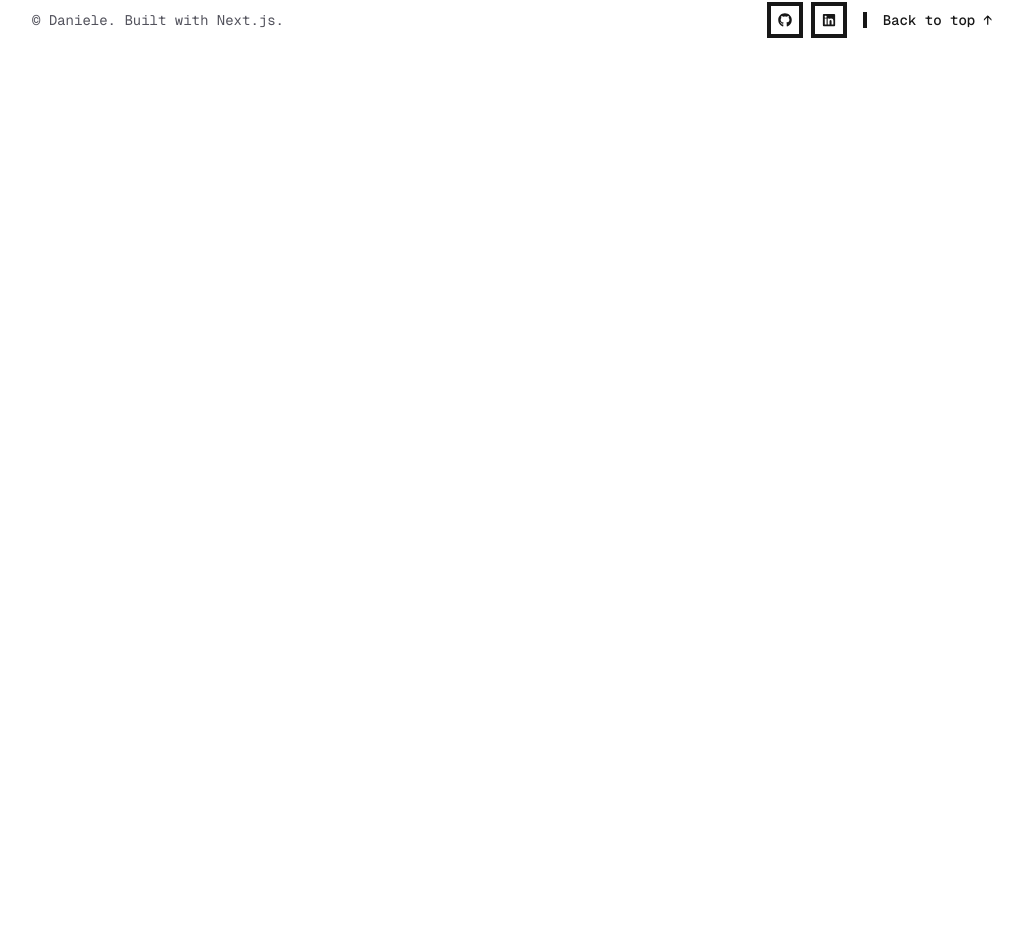
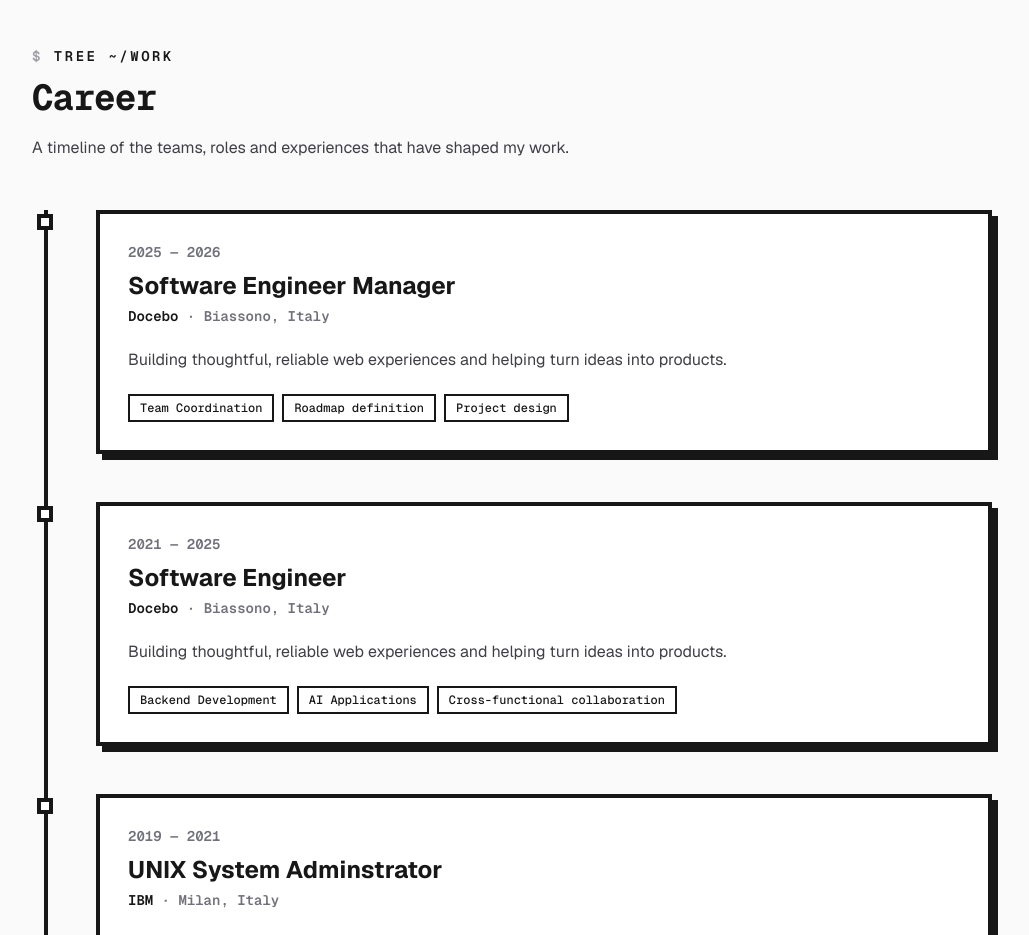
Before and after one commit to DanielWhite95/personal-website, a Next.js app: page / in a window 1280 px wide. Shown: the part 1854-2789 px from the top of the page, without its empty margins (128-1157 px from the left). Before the commit the page ends 1924 px from the top, so only its background shows below. Built offline with nearby package versions, Linux system fonts and the light colour scheme.

Commit message:
feat: added career section

```diff
--- /dev/null
+++ b/app/lib/career.ts
@@ -0,0 +1,46 @@
+export type CareerEntry = {
+  role: string;
+  company: string;
+  location: string;
+  start: string;
+  end: string;
+  current?: boolean;
+  description: string;
+  highlights: string[];
+};
+
+// Replace these sample entries with your own roles and dates.
+export const career: CareerEntry[] = [
+  {
+    role: "Software Engineer Manager",
+    company: "Docebo",
+    location: "Biassono, Italy",
+    start: "2025",
+    end: "2026",
+    current: false,
+    description:
+      "Building thoughtful, reliable web experiences and helping turn ideas into products.",
+    highlights: ["Team Coordination", "Roadmap definition", "Project design"],
+  },
+  {
+    role: "Software Engineer",
+    company: "Docebo",
+    location: "Biassono, Italy",
+    start: "2021",
+    end: "2025",
+    current: false,
+    description:
+      "Building thoughtful, reliable web experiences and helping turn ideas into products.",
+    highlights: ["Backend Development", "AI Applications", "Cross-functional collaboration"],
+  },
+  {
+    role: "UNIX System Adminstrator",
+    company: "IBM",
+    location: "Milan, Italy",
+    start: "2019",
+    end: "2021",
+    description:
+      "Worked across the frontend lifecycle, from shaping interfaces to shipping features used by customers.",
+    highlights: ["React & TypeScript", "Design systems", "Performance improvements"],
+  },
+];
--- a/app/page.tsx
+++ b/app/page.tsx
@@ -1,9 +1,14 @@
+import { career } from "@/app/lib/career";
 import { projects } from "@/app/lib/projects";
+import { CareerTimeline } from "@/app/ui/career-timeline";
 import { ProjectsCarousel } from "@/app/ui/projects-carousel";
 import { Typewriter } from "@/app/ui/typewriter";
 import { FaGithub, FaLinkedin } from "react-icons/fa";
 
 const skills = [
+  "Python",
+  "FastAPI",
+  "MCP",
   "TypeScript",
   "React",
   "Next.js",
@@ -17,14 +22,14 @@ const skills = [
 const socialLinks = [
   {
     label: "GitHub",
-    href: "https://github.com/your-username",
+    href: "https://github.com/DanielWhite95",
     icon: (
       <FaGithub/>
     ),
   },
   {
     label: "LinkedIn",
-    href: "https://www.linkedin.com/in/your-username",
+    href: "https://www.linkedin.com/in/daniele-marsella-b5548117b",
     icon: (
       <FaLinkedin/>
     ),
@@ -39,16 +44,13 @@ export default function Home() {
         className="scroll-mt-24 border-b-4 border-foreground"
       >
         <div className="mx-auto w-full max-w-5xl px-5 py-20 sm:px-8 sm:py-28">
-          <p className="inline-flex items-center gap-2 border-4 border-foreground bg-background px-3 py-1.5 font-mono text-sm font-medium text-foreground">
-            <span aria-hidden="true" className="select-none">~/</span>
-            Hi, I’m Daniele
+          <p className="font-mono text-sm font-semibold uppercase tracking-[0.18em] text-foreground">
+            <span aria-hidden="true" className="select-none text-zinc-400 dark:text-zinc-500">$ </span>
+            whomai
           </p>
-
           <h1 className="mt-6 max-w-3xl font-mono text-3xl font-bold tracking-tight text-foreground sm:text-4xl lg:text-5xl">
-            <span aria-hidden="true" className="select-none text-zinc-400 dark:text-zinc-500">
-              ${" "}
-            </span>
-            <Typewriter text="I build things for the web, and I enjoy the process." />
+	    <Typewriter text={`Hi I'm Daniele.
+	    I am software engineer that loves building stuff.`} />
           </h1>
 
           <div className="mt-8 max-w-2xl space-y-5 text-base leading-8 text-zinc-700 dark:text-zinc-300 sm:text-lg">
@@ -112,6 +114,9 @@ export default function Home() {
         </div>
       </section>
 
+      <CareerTimeline entries={career} />
+
+
       <footer className="border-t-4 border-foreground">
         <div className="mx-auto flex w-full max-w-5xl flex-col gap-4 px-5 py-8 font-mono text-sm text-zinc-600 sm:flex-row sm:items-center sm:justify-between sm:px-8 dark:text-zinc-400">
           <p>© Daniele. Built with Next.js.</p>
--- /dev/null
+++ b/app/ui/career-timeline.tsx
@@ -0,0 +1,67 @@
+import type { CareerEntry } from "@/app/lib/career";
+
+export function CareerTimeline({ entries }: { entries: CareerEntry[] }) {
+  return (
+    <section id="career" className="scroll-mt-24 border-y-4 border-foreground bg-zinc-50 dark:bg-zinc-950">
+      <div className="mx-auto w-full max-w-5xl px-5 py-20 sm:px-8 sm:py-24">
+        <div className="mb-12 max-w-2xl">
+          <p className="font-mono text-sm font-semibold uppercase tracking-[0.18em] text-foreground">
+            <span aria-hidden="true" className="select-none text-zinc-400 dark:text-zinc-500">$ </span>
+              tree ~/work
+          </p>
+          <h2 className="mt-3 font-mono text-3xl font-bold tracking-tight sm:text-4xl">
+            Career
+          </h2>
+          <p className="mt-4 text-base leading-7 text-zinc-700 dark:text-zinc-300">
+            A timeline of the teams, roles and experiences that have shaped my work.
+          </p>
+        </div>
+
+        <ol className="relative ml-2 border-l-4 border-foreground sm:ml-3">
+          {entries.map((entry) => (
+            <li key={`${entry.company}-${entry.start}`} className="relative pb-12 pl-8 last:pb-0 sm:pl-12">
+              <span
+                aria-hidden="true"
+                className={`absolute -left-[11px] top-1 size-4 border-4 border-foreground ${entry.current ? "bg-foreground" : "bg-background"}`}
+              />
+              <article className="border-4 border-foreground bg-background p-5 shadow-[6px_6px_0_var(--foreground)] sm:p-7">
+                <div className="flex flex-col gap-3 sm:flex-row sm:items-start sm:justify-between">
+                  <div>
+                    <p className="font-mono text-sm font-semibold text-zinc-500 dark:text-zinc-400">
+                      {entry.start} — {entry.end}
+                    </p>
+                    <h3 className="mt-2 text-xl font-bold sm:text-2xl">{entry.role}</h3>
+                    <p className="mt-1 font-mono text-sm font-semibold">
+                      {entry.company} <span className="text-zinc-500 dark:text-zinc-400">· {entry.location}</span>
+                    </p>
+                  </div>
+                  {entry.current && (
+                    <span className="inline-flex w-fit items-center gap-2 border-4 border-foreground px-3 py-1 font-mono text-xs font-bold uppercase tracking-wide">
+                      <span aria-hidden="true" className="size-2 bg-foreground" />
+                      Current
+                    </span>
+                  )}
+                </div>
+                <p className="mt-5 max-w-3xl leading-7 text-zinc-700 dark:text-zinc-300">
+                  {entry.description}
+                </p>
+                <ul className="mt-5 flex flex-wrap gap-2">
+                  {entry.highlights.map((highlight) => (
+                    <li key={highlight} className="border-2 border-foreground px-2.5 py-1 font-mono text-xs font-medium">
+                      {highlight}
+                    </li>
+                  ))}
+                </ul>
+              </article>
+            </li>
+          ))}
+        </ol>
+        {entries.length === 0 && (
+          <p className="border-4 border-foreground bg-background p-5 font-mono text-sm">
+            Career history coming soon.
+          </p>
+        )}
+      </div>
+    </section>
+  );
+}
--- a/app/ui/header.tsx
+++ b/app/ui/header.tsx
@@ -12,6 +12,7 @@ const sections = [
     label: "Personal Projects",
     shortLabel: "Projects",
   },
+  { id: "career", label: "Career", shortLabel: "Career" },
 ] as const;
 
 type SectionId = (typeof sections)[number]["id"];
--- a/package.json
+++ b/package.json
@@ -12,7 +12,8 @@
     "next": "16.4.3",
     "react": "19.3.0",
     "react-dom": "19.3.0",
-    "react-icons": "^5.7.0"
+    "react-icons": "^5.7.0",
+    "typewriter-effect": "^3.3.0"
   },
   "devDependencies": {
     "@tailwindcss/turbopack": "^4",
@@ -23,5 +24,8 @@
     "eslint-config-next": "16.4.3",
     "tailwindcss": "^4",
     "typescript": "^5"
+  },
+  "allowScripts": {
+    "unrs-resolver@1.12.2": true
   }
 }
```
Also changed, not shown: 1 other file (tests, documents, lock files or other folders).
